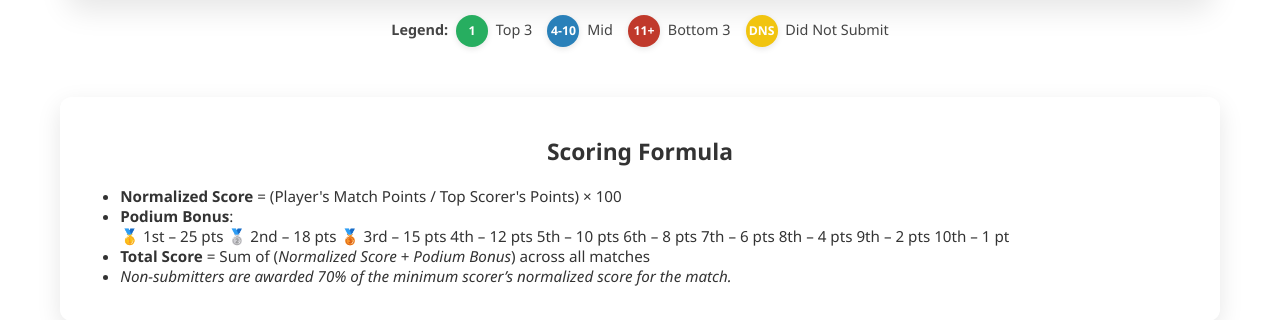
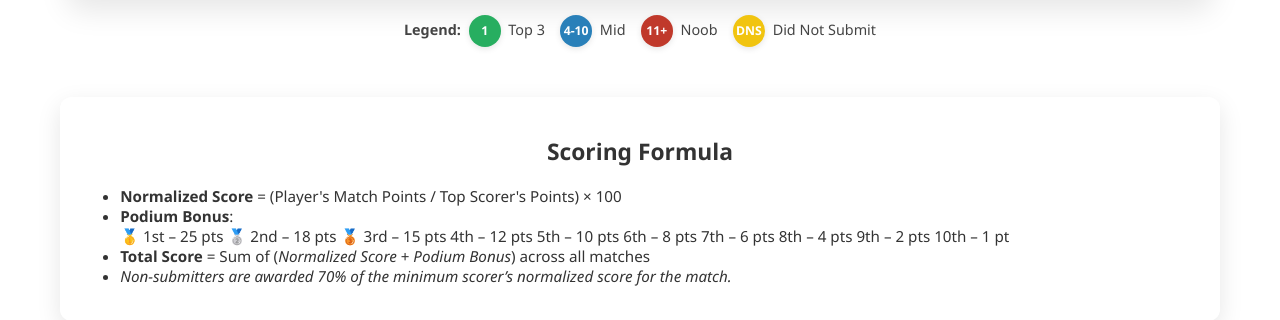
Before and after one commit to RohanKini7/bc_d11, a Flask app: template templates/leaderboard_3.html in a window 1280 px wide. Shown: the part 233-553 px from the top of the page. Run offline with Flask 3, Linux system fonts and the light colour scheme; the template is opened without the code that fills it, so the values that code supplies are empty.

Commit message:
version2.6

```diff
--- a/templates/leaderboard_3.html
+++ b/templates/leaderboard_3.html
@@ -152,7 +152,7 @@
     <strong>Legend:</strong>
     <span class="circle green" title="Top 3 Finish">1</span> Top 3 &nbsp;
     <span class="circle blue" title="Mid Table">4-10</span> Mid &nbsp;
-    <span class="circle red" title="Bottom 3 Finish">11+</span> Bottom 3 &nbsp;
+    <span class="circle red" title="Bottom 3 Finish">11+</span> Noob &nbsp;
     <span class="circle yellow" title="Did Not Submit">DNS</span> Did Not Submit
   </div>
   <div class="formula">
```
